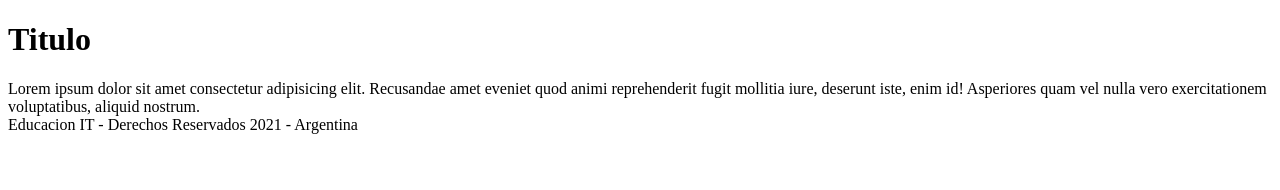
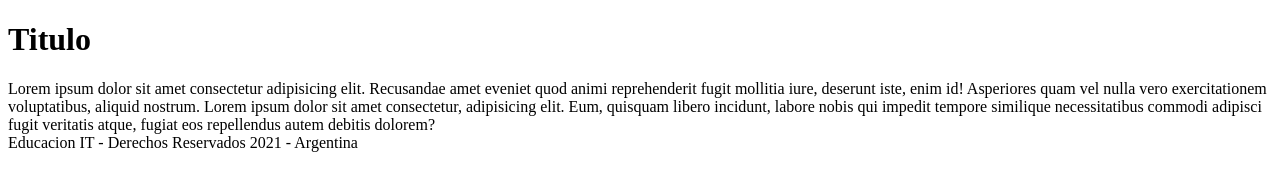
Before and after one commit to orobleto/Digitalers01, a plain HTML site: page index.html in a window 1280 px wide. Drawn offline with Linux system fonts and the light colour scheme.

Commit message:
Se agrego el segundo LI

```diff
--- a/index.html
+++ b/index.html
@@ -16,6 +16,10 @@
         Lorem ipsum dolor sit amet consectetur adipisicing elit. Recusandae amet eveniet quod animi reprehenderit fugit
         mollitia iure, deserunt iste, enim id! Asperiores quam vel nulla vero exercitationem voluptatibus, aliquid
         nostrum.
+
+        Lorem ipsum dolor sit amet consectetur, adipisicing elit. Eum, quisquam libero incidunt, labore nobis qui
+        impedit tempore similique necessitatibus commodi adipisci fugit veritatis atque, fugiat eos repellendus autem
+        debitis dolorem?
     </section>
 
 
```
